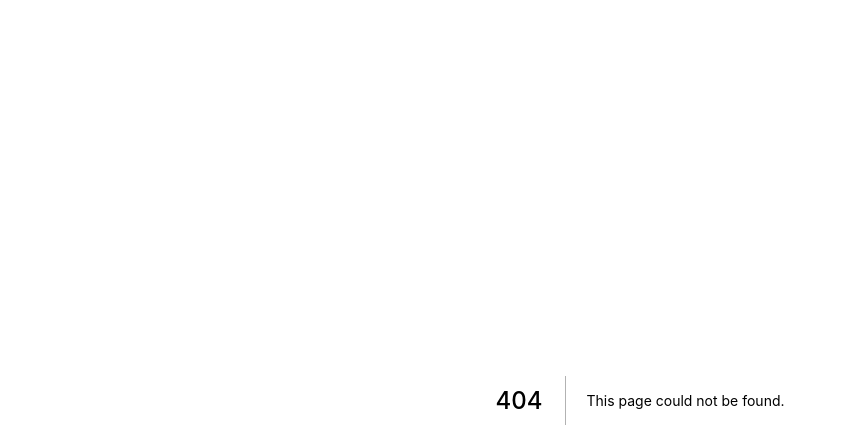
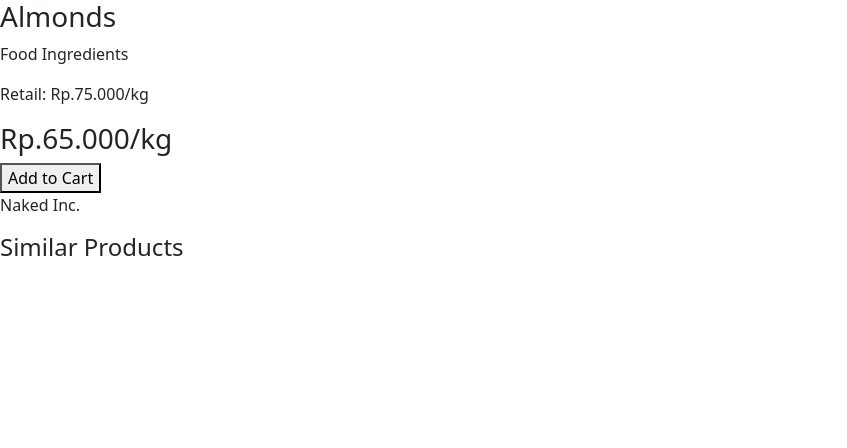
Before and after one commit to BeliGrosir/frontend, a Next.js app: page /product/1 in a window 1280 px wide. Before the commit this address had no page. Shown: the top 448 px of the page, without its empty margins (0-847 px from the left). Built offline with nearby package versions, Linux system fonts and the light colour scheme.

Commit message:
Commit before pull

```diff
--- /dev/null
+++ b/pages/product/[id].jsx
@@ -0,0 +1,42 @@
+import Head from "next/head";
+
+export default function ProductDetail() {
+  return (
+    <div>
+      <Head>
+        <title>BeliGrosir | Wholsale Almonds</title>
+        <meta
+          name="description"
+          content="Shop for bulk items at BeliGrosir to save your money and our world"
+        />
+        <link rel="icon" href="/favicon.ico" />
+      </Head>
+      <main>
+        <div>
+          <div></div>
+          <div>
+            <div>
+              <h3>Almonds</h3>
+              <p>Food Ingredients</p>
+            </div>
+            <div>
+              <p>
+                Retail: <span>Rp.75.000/kg</span>
+              </p>
+              <h3>Rp.65.000/kg</h3>
+            </div>
+            <button>Add to Cart</button>
+            <div></div>
+            <p>Naked Inc.</p>
+          </div>
+        </div>
+        <div>
+            <h4>Similar Products</h4>
+            <div>
+
+            </div>
+        </div>
+      </main>
+    </div>
+  );
+}
```
Also changed, not shown: components/productCard.jsx (added, +18 -0 lines).
